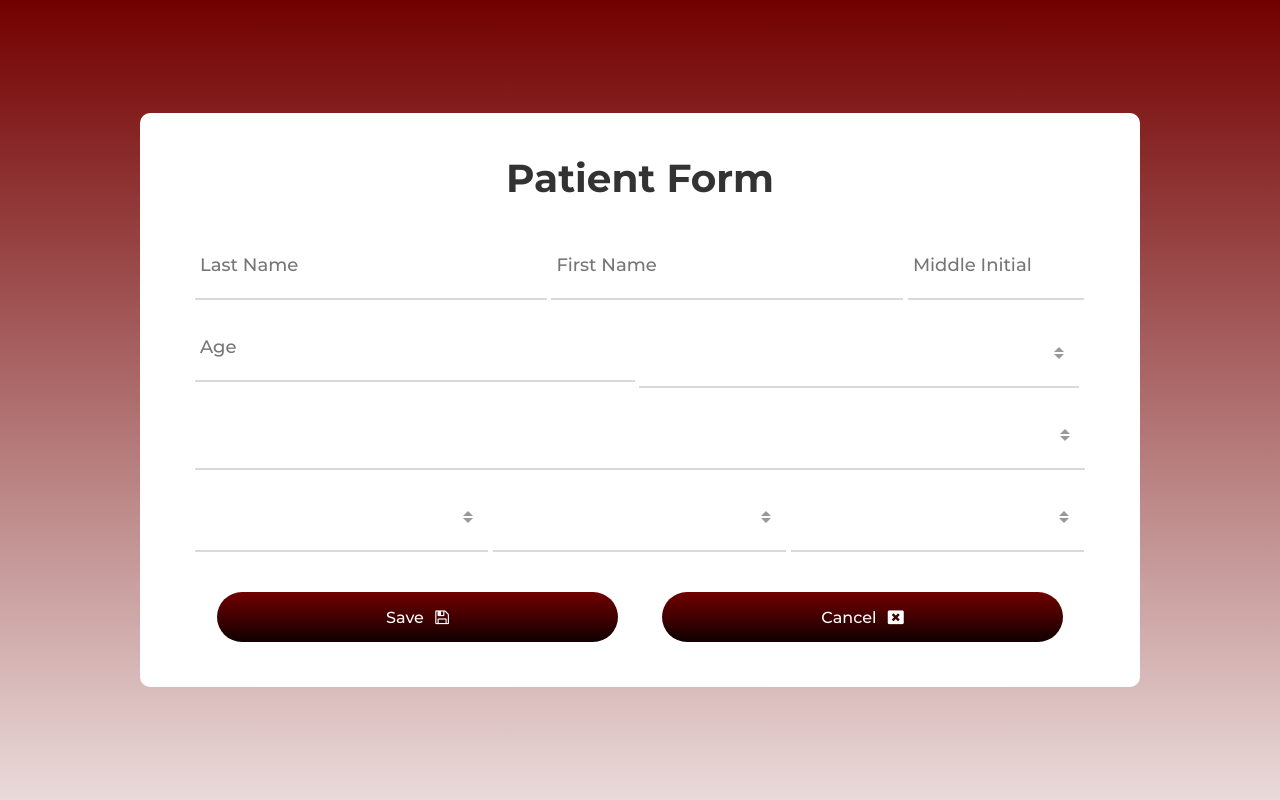
After one commit to kylx/codespider, a Django app: template main/templates/main/forms/patientform.html in a window 1280 px wide. The commit adds this page. Run offline with Django 3.2, Linux system fonts and the light colour scheme; the template is opened without the code that fills it, so the values that code supplies are empty; some libraries are stand-ins or nearby versions; some web fonts are replaced.

Commit message:
Forms added

```diff
--- /dev/null
+++ b/main/templates/main/forms/patientform.html
@@ -0,0 +1,134 @@
+<!DOCTYPE html>
+
+<head>
+	<title>Patient Form</title>
+    {% load staticfiles %}
+    <link rel="icon" type="image/png" href="{% static 'images/icons/patientinfo_titleicon.png' %}">
+    <link rel="stylesheet" href="{% static 'css/bootstrap.css' %}">
+    <link rel="stylesheet" href="{% static 'fonts/font-awesome/css/font-awesome.css' %}">
+    <link rel="stylesheet" href="{% static 'x/vendor/select2.css' %}">
+    <link rel="stylesheet" href="{% static 'x/util.css' %}">
+    <link rel="stylesheet" href="{% static 'x/form.css' %}">
+    <link rel="stylesheet" href="{% static 'x/patientform-assign.css' %}">
+</head>
+
+<body>
+	<div class="container-pi">
+		<div class="wrap-pi">
+			<form class="pi-form validate-form" action="test" method="post">
+                {% csrf_token %}
+				<span class="pi-form-title">Patient Form</span>
+
+				<div class="wrap-info_input validate-info_input rs1-wrap-info_input" data-validate="Last Name is required">
+					<input class="info_input" type="text" name="firstname" placeholder="Last Name">
+					<span class="focus-info_input"></span>
+				</div>
+
+				<div class="wrap-info_input validate-info_input rs1-wrap-info_input" data-validate="First Name is required">
+					<input class="info_input" type="text" name="lastname" placeholder="First Name">
+					<span class="focus-info_input"></span>
+				</div>
+
+				<div class="wrap-info_input validate-info_input rs2-wrap-info_input" data-validate="Middle Initial is required">
+					<input class="info_input" type="text" name="middleinitial" placeholder="Middle Initial">
+					<span class="focus-info_input"></span>
+				</div>
+
+				<div class="wrap-info_input validate-info_input rs3-wrap-info_input" data-validate = "Age is required">
+					<input class="info_input" type="number" name="age" placeholder="Age" min=0>
+					<span class="focus-info_input"></span>
+				</div>
+
+				<div class="wrap-info_input info_input-select2 rs3-wrap-info_input">
+					<div>
+						<select class="selection-2" name="gender">
+							{% for gender in genders %}
+                                <option value="{{ gender.pk }}">{{ gender.name }}</option>
+                            {% endfor %}
+						</select>
+					</div>
+					<span class="focus-info_input"></span>
+				</div>
+
+				<div class="wrap-info_input info_input-select2">
+					<div>
+						<select class="selection-2" name="diagnosis">
+							{% for diagnosis in diagnoses %}
+                                <option value="{{ diagnosis.pk }}">{{ diagnosis.name }}</option>
+                            {% endfor %}
+						</select>
+					</div>
+					<span class="focus-info_input"></span>
+				</div>
+
+				<div class="wrap-info_input info_input-select2 rs4-wrap-info_input">
+					<div>
+						<select class="selection-2" name="region">
+							{% for region in regions %}
+                                <option value="{{ region.pk }}">{{ region.name }}</option>
+                            {% endfor %}
+						</select>
+					</div>
+					<span class="focus-info_input"></span>
+				</div>
+
+				<div class="wrap-info_input info_input-select2 rs4-wrap-info_input">
+					<div>
+						<select class="selection-2" name="province">
+							{% for province in provinces %}
+                                <option value="{{ province.pk }}">{{ province.name }}</option>
+                            {% endfor %}
+						</select>
+					</div>
+					<span class="focus-info_input"></span>
+				</div>
+
+				<div class="wrap-info_input info_input-select2 rs4-wrap-info_input">
+					<div>
+						<select class="selection-2" name="city">
+							{% for city in cities %}
+                                <option value="{{ city.pk }}">{{ city.name }}</option>
+                            {% endfor %}
+						</select>
+					</div>
+					<span class="focus-info_input"></span>
+				</div>
+
+                <div class="container-pi-form-btn">
+                    <div class="wrap-pi-form-btn">
+                        <div class="pi-form-bg-btn"></div>
+                        <button class="pi-form-btn" type="submit">
+                            <span>
+                                Save
+                                <i class="fa fa-save m-l-7" aria-hidden="true"></i>
+                            </span>
+                        </button>
+                    </div>
+
+                    <div class="wrap-pi-form-btn">
+                        <div class="pi-form-bg-btn"></div>
+                        <button class="pi-form-btn">
+                            <span>
+                                Cancel
+                                <i class="fa fa-window-close m-l-7" aria-hidden="true"></i>
+                            </span>
+                        </button>
+                    </div>
+                </div>
+			</form>
+		</div>
+	</div>
+	<div id="dropDownSelect1"></div>
+
+    <script src="{% static 'js/jquery.js' %}"></script>
+    <script src="{% static 'x/vendor/select2.js' %}"></script>
+    <script>
+		$(".selection-2").select2({
+			minimumResultsForSearch: 20,
+			dropdownParent: $('#dropDownSelect1')
+		});
+	</script>
+    <script src="{% static 'x/patientform.js' %}"></script>
+</body>
+
+</html>
```
Also changed, not shown: main/templates/main/forms/roomform.html (added, +106 -0 lines), main/templates/main/home.html (indentation only).
